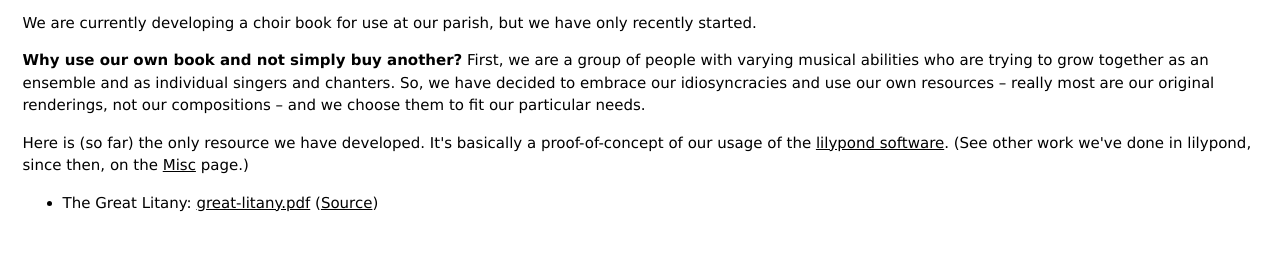
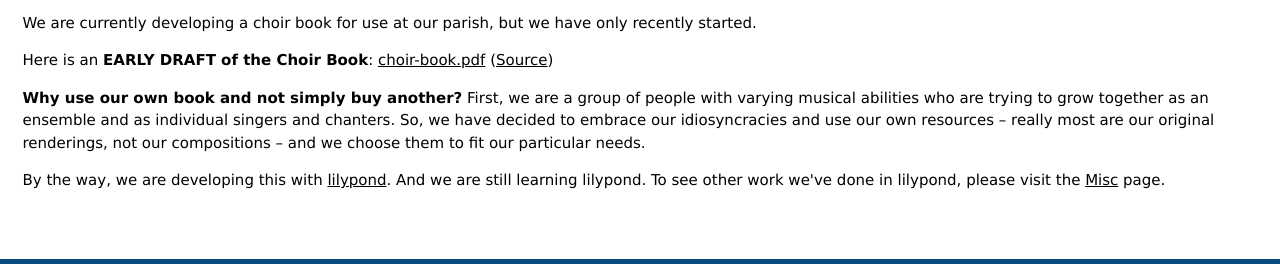
Before and after one commit to psalmodia/parish-music, a plain HTML site: page docs/book/index.html in a window 1280 px wide. Shown: the part 122-386 px from the top of the page. Drawn offline with Linux system fonts and the light colour scheme.

Commit message:
post first draft of choir book

```diff
--- a/docs/book/index.html
+++ b/docs/book/index.html
@@ -33,6 +33,10 @@ have only recently started.
 </p>
 
 <p>
+Here is an <b>EARLY DRAFT of the Choir Book</b>: <a href="choir-book.pdf">choir-book.pdf</a> (<a href="https://raw.githubusercontent.com/psalmodia/choir-book/3a842145d8984b0e1e9809e3ff5b6ecca23e4caa/choir-book.lytex">Source</a>)
+</p>
+
+<p>
 <b>Why use our own book and not simply buy another?</b> First, we are a
 group of people with varying musical abilities who are trying to grow
 together as an ensemble and as individual singers and chanters.  So,
@@ -42,14 +46,10 @@ compositions &#x2013; and we choose them to fit our particular needs.
 </p>
 
 <p>
-Here is (so far) the only resource we have developed.  It's basically
-a proof-of-concept of our usage of the <a href="http://lilypond.org/">lilypond software</a>.  (See other
-work we've done in lilypond, since then, on the <a href="http:/parish-music/misc/">Misc</a> page.)
+By the way, we are developing this with <a href="http://lilypond.org/">lilypond</a>.  And we are still
+learning lilypond.  To see other work we've done in lilypond, please
+visit the <a href="http:/parish-music/misc/">Misc</a> page.
 </p>
-
-<ul class="org-ul">
-<li>The Great Litany: <a href="great-litany.pdf">great-litany.pdf</a> (<a href="https://raw.githubusercontent.com/psalmodia/choir-book/0c8b5049a36bc5da92f1ede496525276b736066a/great-litany.lytex">Source</a>)</li>
-</ul>
 </div>
 <div id="postamble" class="status">
 <div style="padding-top: 2em"></div>
```
Also changed, not shown: 3 other files.
